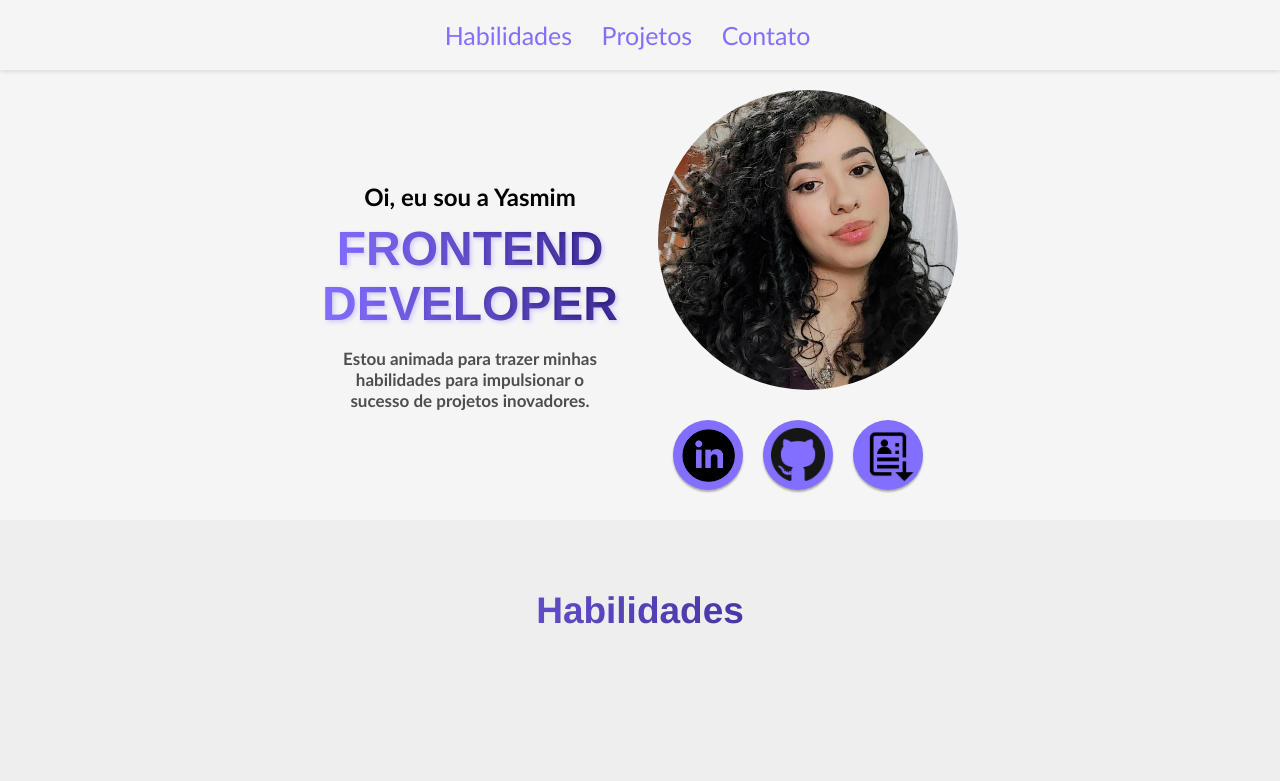
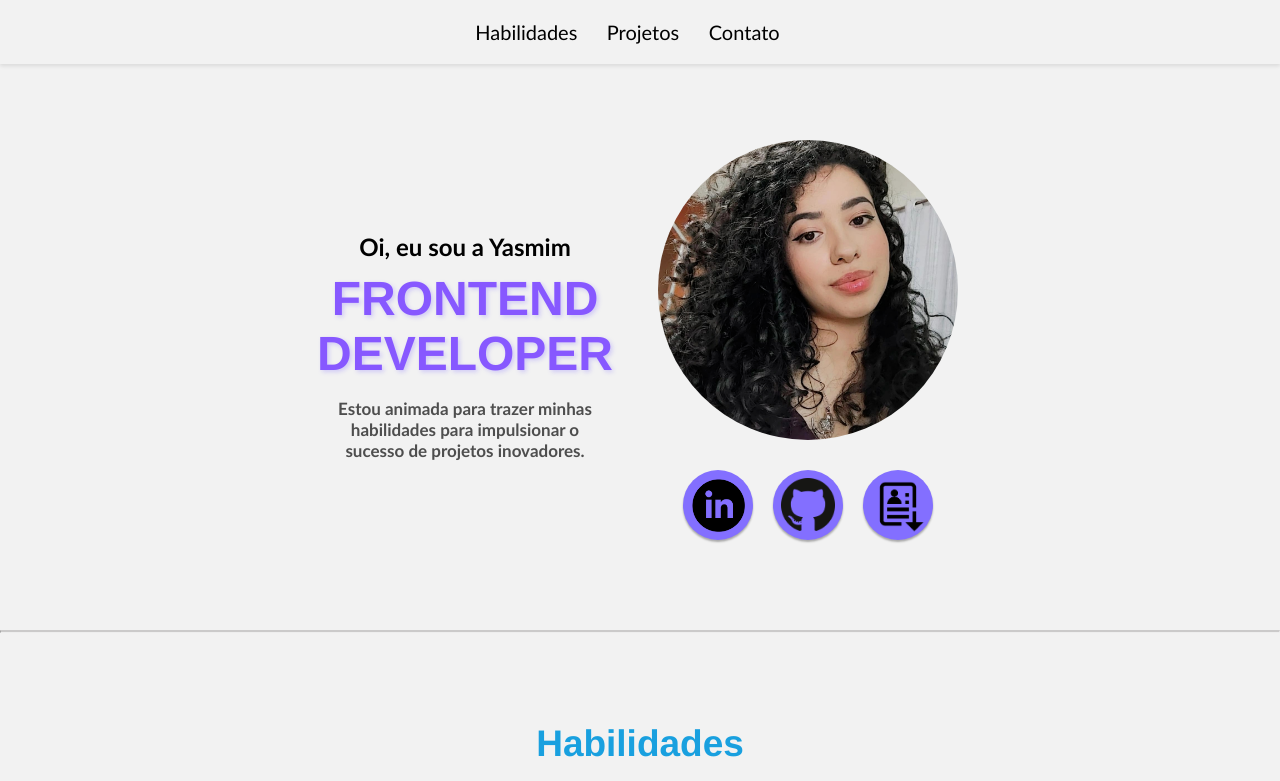
Before and after one commit to 0302cmd/portfolioy, a plain HTML site: page index.html in a window 1280 px wide. Shown: the top 781 px of the page. Drawn offline with Linux system fonts and the light colour scheme.

Commit message:
adicionando divisorias

```diff
--- a/index.html
+++ b/index.html
@@ -23,12 +23,12 @@
   </header>
 
   <main>
-    <section class="section fade-up">
+    <section class="section first-section fade-up">
       <article>
         <div class="content-container ">
           <div class="text-container ">
             <h2 class="nome-completo ">Oi, eu sou a Yasmim</h2>
-            <h1 class="profissao titulo-degrade fade-in">FRONTEND<br>DEVELOPER</h1>
+            <h1 class="profissao fade-in">FRONTEND<br>DEVELOPER</h1>
             <p class="descricao fade-in">Estou animada para trazer minhas<br> habilidades para impulsionar o<br>sucesso de projetos inovadores.</p>
           </div>
 
@@ -53,11 +53,11 @@
         </div>
       </article>
     </section>
-
-    <section id="habilidades" class="dark-bg section fade-up">
+    <hr class="divider">
+    <section id="habilidades" class="dark-bg section second-section fade-up">
       <article>
         <div>
-          <h1 class="topico titulo-degrade fade-up">Habilidades</h1>
+          <h1 class="topico fade-up">Habilidades</h1>
         </div>
         <div class="father card-container ">
 
@@ -112,11 +112,11 @@
       </article>
     </section>
 
-
+    <hr class="divider">
     <section id="projetos">
       <article>
         <div>
-          <h1 class="topico titulo-degrade fade-up">Projetos</h1>
+          <h1 class="topico fade-up">Projetos</h1>
         </div>
 
         <div class="projetos-container">
@@ -156,10 +156,10 @@
       </article>
     </section>
 
-
+    <hr class="divider">
     <section id="contato" class="dark-bg">
       <div>
-        <h1 class="topico titulo-degrade fade-up">Contato</h1>
+        <h1 class="topico fade-up">Contato</h1>
       </div>
       <p class="descricao">Estou pronta para contribuir com seu projeto.<br>Entre em contato!</p>
       <div class="form-container">
--- a/style/index.css
+++ b/style/index.css
@@ -1,5 +1,5 @@
 body {
-  background-color: #f5f5f5;
+  background-color: #F2F2F2;
   overflow-x: hidden; /* Esconde a barra de rolagem horizontal */
   font-family:Helvetica, sans-serif;
   width: 100%;
@@ -13,7 +13,7 @@ header {
   position: fixed;
   top: 0;
   width: 100%;
-  background-color: #f5f5f5;
+  background-color: #F2F2F2;
   box-shadow: 0 2px 4px rgba(0, 0, 0, 0.1);
   z-index: 1; /* Adicione um índice Z para que a barra de navegação fique acima dos cards */
 }
@@ -28,9 +28,10 @@ nav {
 nav a {
   margin-right: 25px;
   text-decoration: none;
-  color: #836FFF;
-  font-size: 25px;
-  font-family: trebuchet ms;
+  /*font-weight:550;*/
+  font-size: 20px;
+  font-family: 'Trebuchet MS', 'Lucida Sans Unicode', 'Lucida Grande', 'Lucida Sans', Arial, sans-serif;
+  color: rgb(0, 0, 0);
 }
 
 main {
@@ -58,7 +59,8 @@ h1 {
   align-items: center;
   margin-bottom: 20px; /* Espaçamento inferior entre o conteúdo e os botões */
   margin-right: 0px;
-  margin-top: 90px;
+  margin-top: 140px;
+  margin-bottom: 60px;
 }
 
 /*texto primeira parte*/
@@ -95,7 +97,7 @@ h1 {
   font-size: 48px;
   text-align: center; /* Centraliza o texto */
   font-family: helvetica;
-  color: #836FFF;
+  color: #8758FF;
   margin-bottom: 0px;
   text-shadow: 2px 2px 4px rgba(131, 111, 255, 0.3); /* Ajuste a cor da sombra para corresponder à cor do texto */
 }
@@ -110,7 +112,7 @@ h1 {
   /*font-weight: 100;*/
   font-size: 37px;
   margin-top: 70px;
-  /*color: #836FFF;*/
+  color: #19a0df;
   font-family: Helvetica, sans-serif;
   font-weight: bold;
 }
@@ -154,7 +156,7 @@ h1 {
   position: relative;
   width: 80px; /* Reduza a largura dos cards para 200px */
   height: 190px; /* Reduza a altura dos cards para 300px */
-  background-color: #eeeeee; /*fundo dos cartoes habilidades*/
+  background-color: #F2F2F2; /*fundo dos cartoes habilidades*/
   border-radius: 10px;
   margin: 10px;
   display: flex;
@@ -260,7 +262,7 @@ textarea {
 
 button[type="submit"] {
   padding: 10px 20px;
-  background-color: #836FFF;
+  background-color: #8758FF;
   color: #fff;
   border: none;
   border-radius: 5px;
@@ -276,7 +278,8 @@ button[type="submit"]:hover {
 }
 
 .dark-bg{
-  background-color: #eeeeee;
+  /*background-color: #eeeeee;*/
+  background-color: #F2F2F2;
   margin-bottom: 0px; /* Adiciona espaço entre a seção e o rodapé */
 }
 
@@ -287,7 +290,6 @@ button[type="submit"]:hover {
   nav a {
       margin-right: 10px;
       text-decoration: none;
-      color: #836FFF;
       font-size: 22px;
   }
   .content-container{
@@ -310,6 +312,7 @@ button[type="submit"]:hover {
   align-items: center;
   margin-top: 20px;
   margin-right: 20px; /* Aumenta a margem direita em 20 pixels */
+  margin-left: 20px;
 }
 
 .botao {
@@ -330,7 +333,7 @@ button[type="submit"]:hover {
 }
 
 .botao:hover {
-  background-color: #0863c4;
+  background-color: #510dac;
   width: 69px ;
   height: 69px;
 }
@@ -758,3 +761,9 @@ button[type="submit"]:hover {
   }
 }
 */
+
+.divider {
+  border-top: 2px solid #cbcaca; /* Defina a cor e o estilo da linha */
+  margin-top: 20px; /* Ajuste a margem superior conforme necessário */
+  margin-bottom: 20px; /* Ajuste a margem inferior conforme necessário */
+}
```
